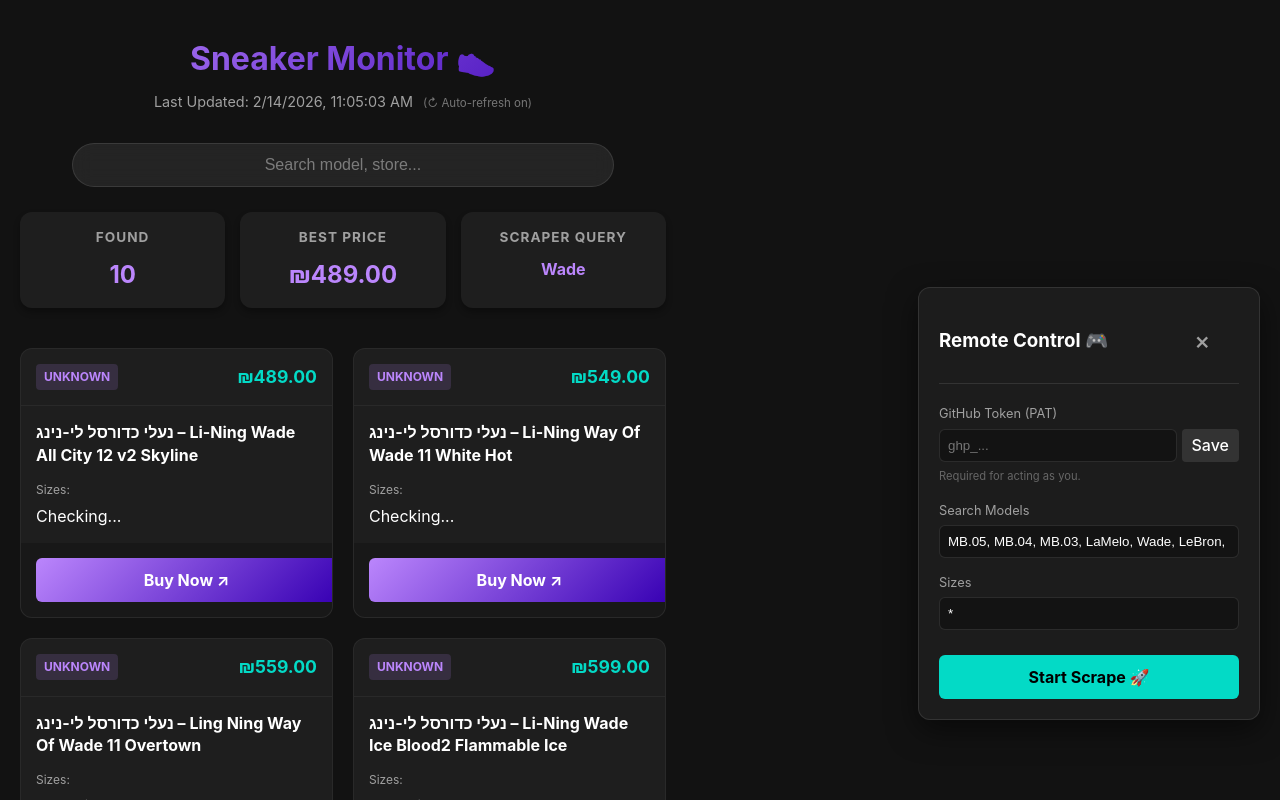
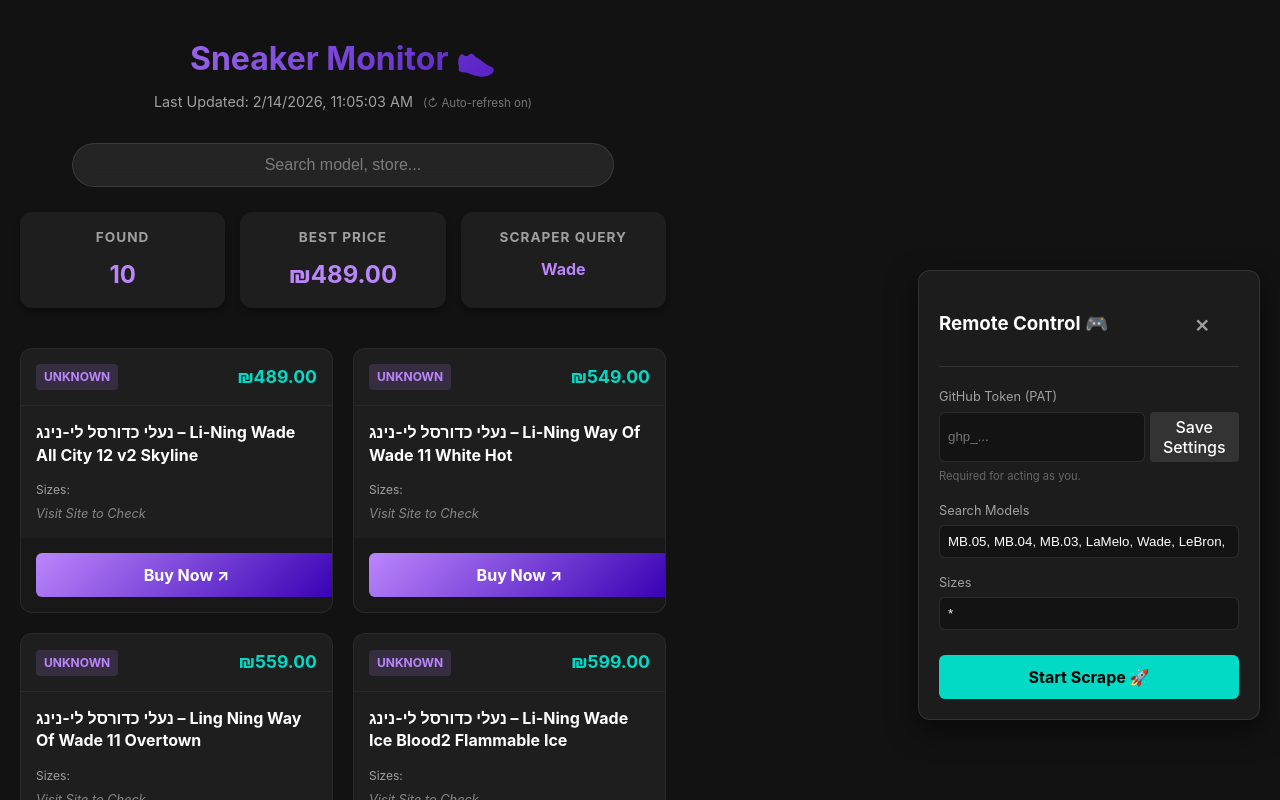
Before and after one commit to idobahir78/SneakerMonitor, a React app in the folder frontend/: page / in a window 1280 px wide. Both pictures are taken after a click on the button "⚙️". Shown: the top 800 px of the page. Built offline with nearby package versions, Linux system fonts and the light colour scheme; the HTML template or start-up script is replaced by a standard one.

Commit message:
fix: Persist settings, cache busting, and text update

```diff
--- a/frontend/src/components/Dashboard.css
+++ b/frontend/src/components/Dashboard.css
@@ -408,3 +408,10 @@
 .flash-update {
     animation: flashGreen 1s ease-in-out;
 }
+
+.visit-site-text {
+    font-size: 0.8rem;
+    color: var(--text-secondary);
+    font-style: italic;
+    opacity: 0.8;
+}
--- a/frontend/src/components/Dashboard.jsx
+++ b/frontend/src/components/Dashboard.jsx
@@ -12,7 +12,9 @@
     const [refreshFlash, setRefreshFlash] = useState(false);
 
     const fetchData = () => {
-        fetch('data.json')
+        // Add timestamp to prevent caching
+        const cacheBuster = new Date().getTime();
+        fetch(`data.json?t=${cacheBuster}`)
             .then(response => {
                 if (!response.ok) {
                     throw new Error('Data file not found (run scraper first!)');
--- a/frontend/src/components/ScraperControl.jsx
+++ b/frontend/src/components/ScraperControl.jsx
@@ -11,11 +11,19 @@
     useEffect(() => {
         const savedToken = localStorage.getItem('github_pat');
         if (savedToken) setToken(savedToken);
+
+        const savedSearch = localStorage.getItem('scraper_search');
+        if (savedSearch) setSearchTerm(savedSearch);
+
+        const savedSizes = localStorage.getItem('scraper_sizes');
+        if (savedSizes) setSizes(savedSizes);
     }, []);
 
-    const saveToken = () => {
+    const saveSettings = () => {
         localStorage.setItem('github_pat', token);
-        setMessage('Token saved!');
+        localStorage.setItem('scraper_search', searchTerm);
+        localStorage.setItem('scraper_sizes', sizes);
+        setMessage('Settings saved!');
         setTimeout(() => setMessage(''), 2000);
     };
 
@@ -25,6 +33,10 @@
             setMessage('Please enter a GitHub Token first.');
             return;
         }
+
+        // Auto-save settings
+        localStorage.setItem('scraper_search', searchTerm);
+        localStorage.setItem('scraper_sizes', sizes);
 
         setStatus('loading');
         setMessage('Triggering robot...');
@@ -89,7 +101,7 @@
                         onChange={(e) => setToken(e.target.value)}
                         placeholder="ghp_..."
                     />
-                    <button onClick={saveToken} className="save-btn">Save</button>
+                    <button onClick={saveSettings} className="save-btn">Save Settings</button>
                 </div>
                 <small className="hint">Required for acting as you.</small>
             </div>
--- a/frontend/src/components/ShoeCard.jsx
+++ b/frontend/src/components/ShoeCard.jsx
@@ -26,7 +26,7 @@
                                 <span key={index} className="size-chip">{size}</span>
                             ))
                         ) : (
-                            <span className="no-sizes">Checking...</span>
+                            <span className="no-sizes visit-site-text">Visit Site to Check</span>
                         )}
                     </div>
                 </div>
```
